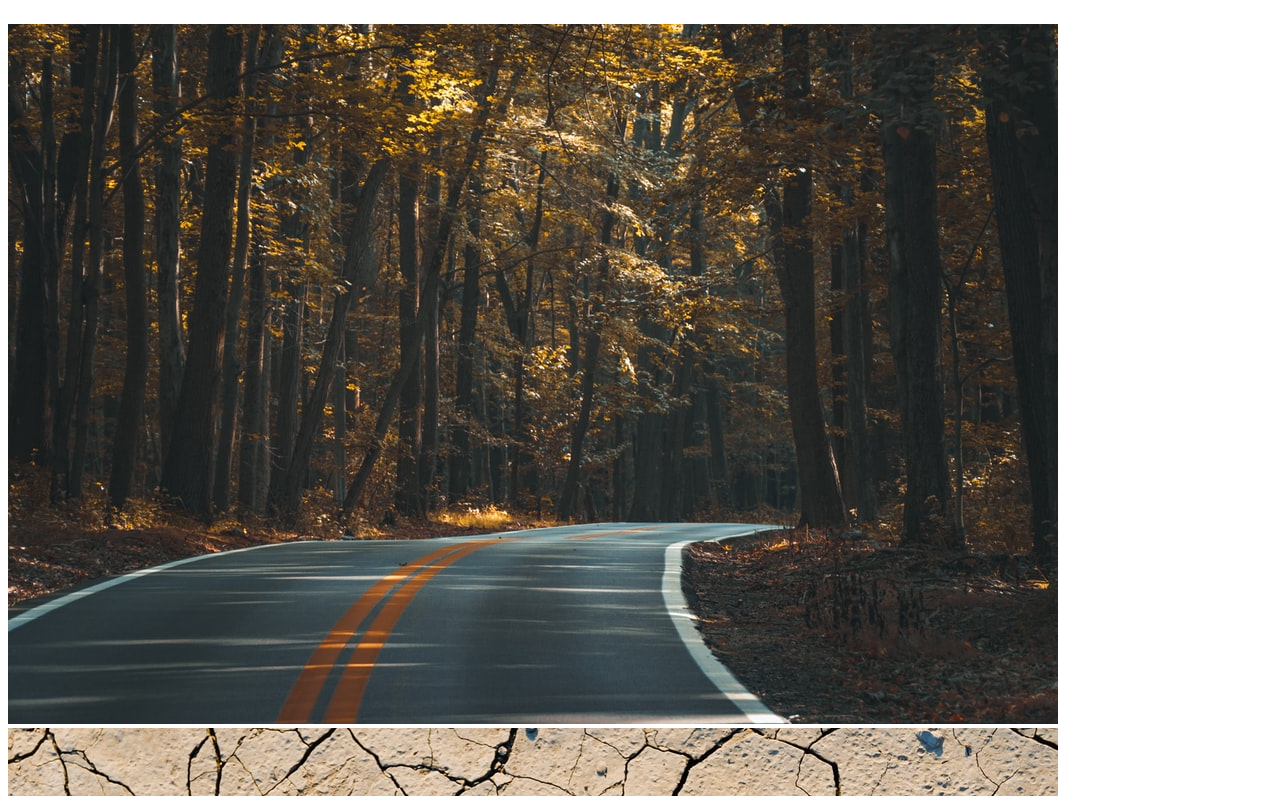
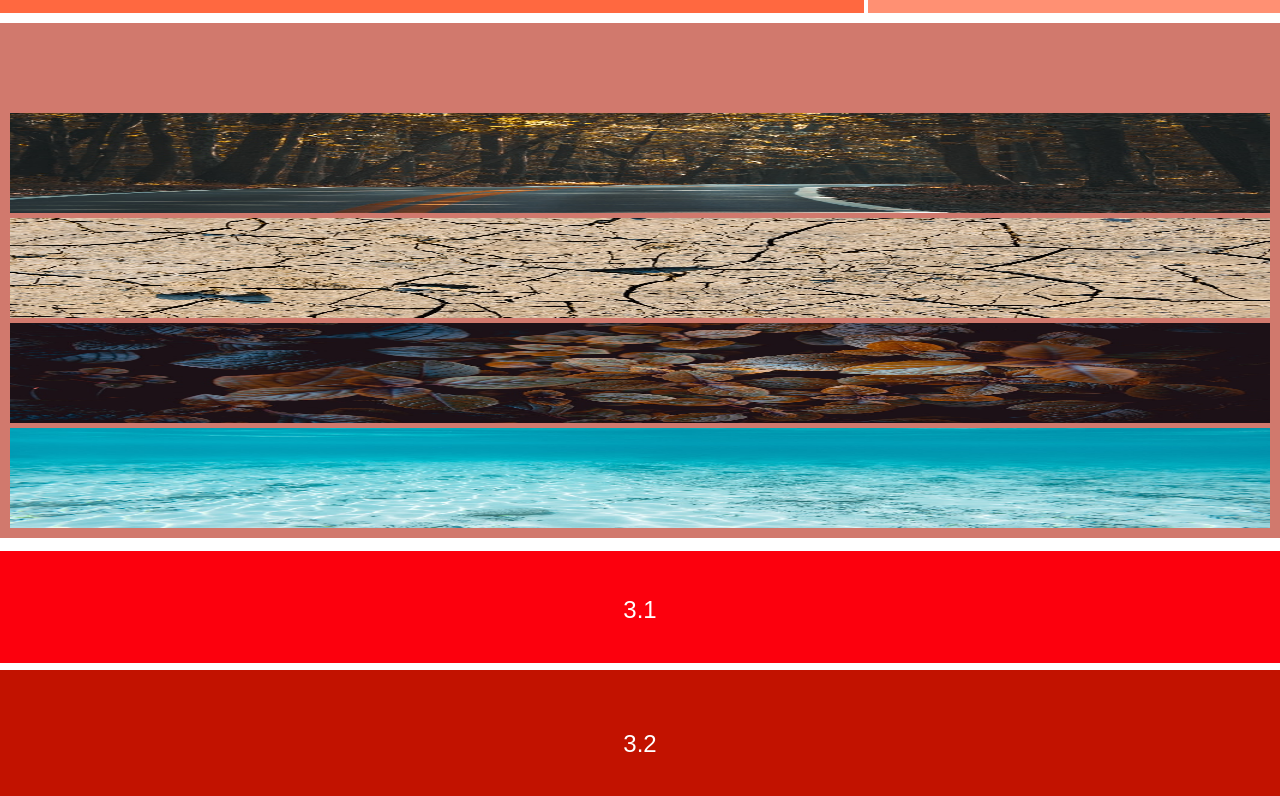
Before and after one commit to stastakh/Home-task-2, a website: page index.html in a window 1280 px wide. Shown: the part 87-883 px from the top of the page. Drawn offline with Linux system fonts and the light colour scheme.

Commit message:
add header, main, portfolio, about-us section styles in styles.css

```diff
--- a/css/styles.css
+++ b/css/styles.css
@@ -0,0 +1,93 @@
+body {
+    color: #fff;
+    font: 24px Arial, sans-serif;
+    margin: 0;
+}
+
+.visually-hidden {
+    position: absolute;
+    clip: rect(0 0 0 0);
+    width: 1px;
+    height: 1px;
+    margin: -1px;
+}
+
+/*----------- header -----------*/
+
+header {
+    display: grid;
+    grid-template-columns: 67.5% auto;
+    grid-column-gap: 4px;
+    margin-bottom: 10px;
+}
+
+.logo,
+.header-menu {
+    min-height: 100px;
+    text-align: center;
+    padding-top: 37px;
+    box-sizing: border-box;
+}
+
+.logo {
+    background-color: #ff6840;
+}
+
+.header-menu {
+    background-color: #ff9073;
+}
+
+/*----------- main -----------*/
+
+.content-block {
+    display: grid;
+    grid-template-rows: auto 280px 200px 280px auto;
+}
+
+/*----------- portfolio section -----------*/
+
+.portfolio {
+    background-color: #d1796d;
+    display: flex;
+    flex-direction: column;
+    margin-bottom: 10px;
+    padding: 7% 10px 5px 10px;
+}
+
+.portfolio__image {
+    width: 100%;
+    height: 100px;
+    margin-bottom: 5px;
+}
+
+/*----------- about-us section -----------*/
+
+.about-us {
+    display: flex;
+    flex-direction: column;
+    justify-content: space-around;
+}
+
+.icon-block, .text-block {
+    box-sizing: border-box;
+    width: 100%;
+    text-align: center;
+}
+
+.icon-block {
+    background-color: #fc000d;
+    min-height: 40%;
+    padding-top: 45px;
+}
+
+.text-block {
+    background-color: #c21200;
+    min-height: 55%;
+    padding-top: 60px;
+}
+
+/* TODO: advantages section,
+         contacts section,
+         main-menu,
+         footer
+*/
```
Also changed, not shown: index.html (+3 -9 lines).
